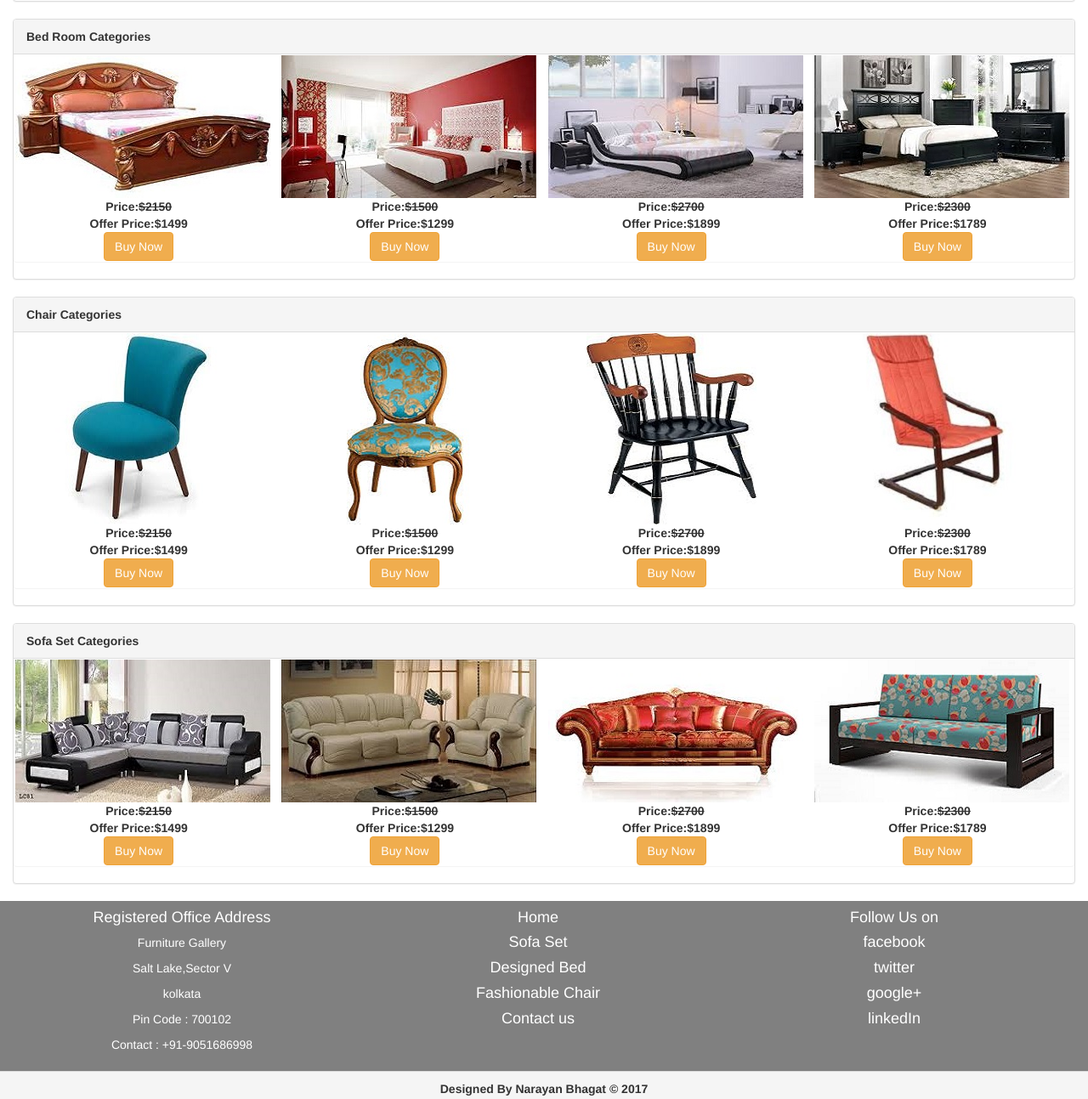
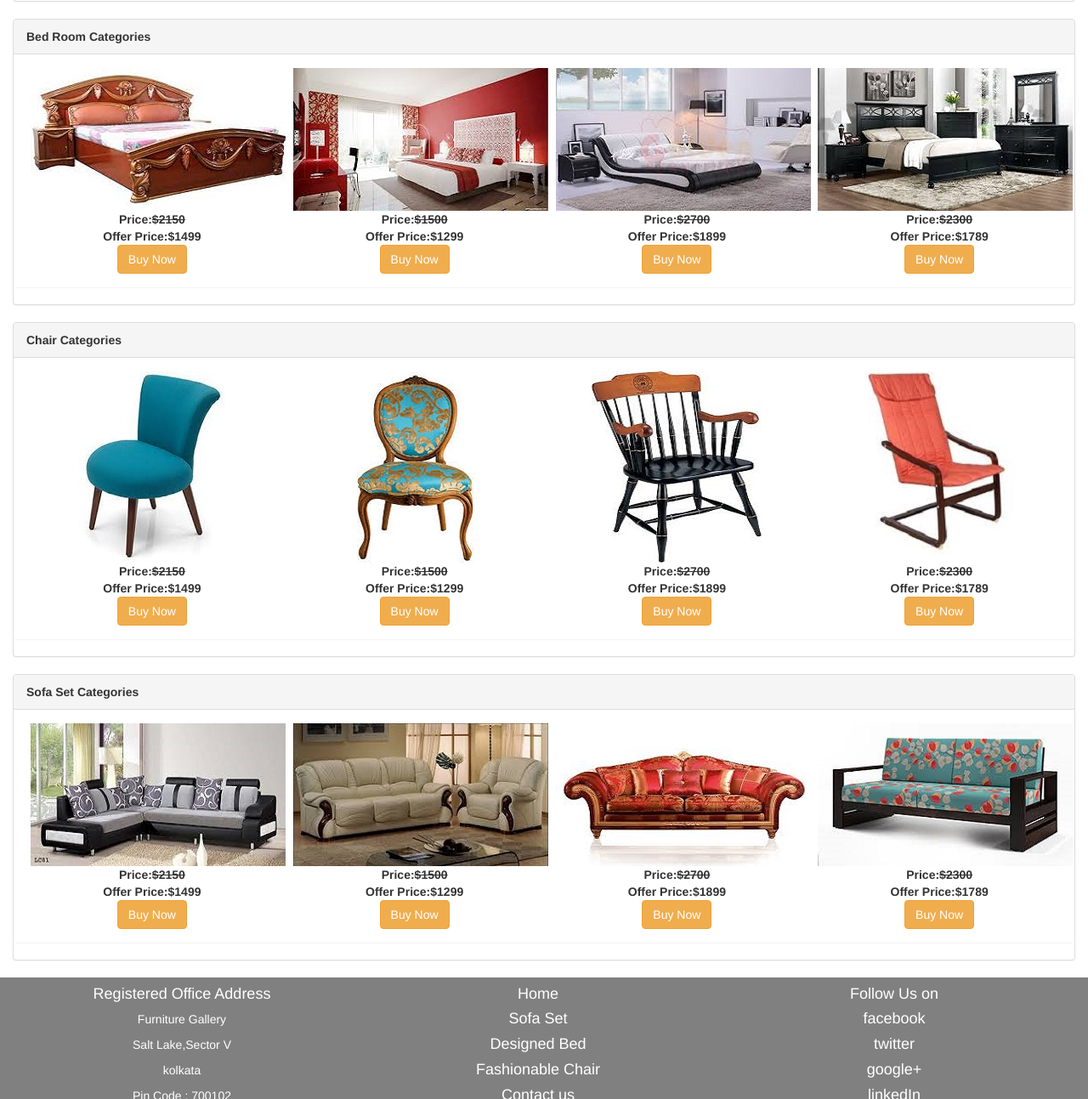
Before and after one commit to narayanbhagat/furnituregallery.com, a plain HTML site: page FurnitureGallery/index.html in a window 1280 px wide. Shown: the part 1006-2299 px from the top of the page at 85% size. Drawn offline with nearby package versions, Linux system fonts and the light colour scheme.

Commit message:
margin added in row of all categories

```diff
--- a/FurnitureGallery/index.html
+++ b/FurnitureGallery/index.html
@@ -156,7 +156,7 @@
 		<div class="panel panel-default">
 			<div class="panel-heading"><strong>Bed Room Categories</strong></div>
 			<div class="panel panel-content">
-				<div class="row">
+				<div class="row" style="margin-top: 15px;margin-bottom: 15px;margin-left: 3px">
 					<div class="col-md-12 col-sm-12">
 						<div class="col-md-3 col-sm-3">
 							<div class="img">
@@ -209,7 +209,7 @@
 		<div class="panel panel-default">
 			<div class="panel-heading"><strong>Chair Categories</strong></div>
 			<div class="panel panel-content">
-				<div class="row">
+				<div class="row" style="margin-top: 15px;margin-bottom: 15px;margin-left: 3px">
 					<div class="col-md-12 col-sm-12">
 						<div class="col-md-3 col-sm-3">
 							<div class="img">
@@ -269,7 +269,7 @@
 		<div class="panel panel-default">
 			<div class="panel-heading"><strong>Sofa Set Categories</strong></div>
 			<div class="panel panel-content">
-				<div class="row">
+				<div class="row" style="margin-top: 15px;margin-bottom: 15px;margin-left: 3px">
 					<div class="col-md-12 col-sm-12">
 						<div class="col-md-3 col-sm-3">
 							<div class="img">
```
